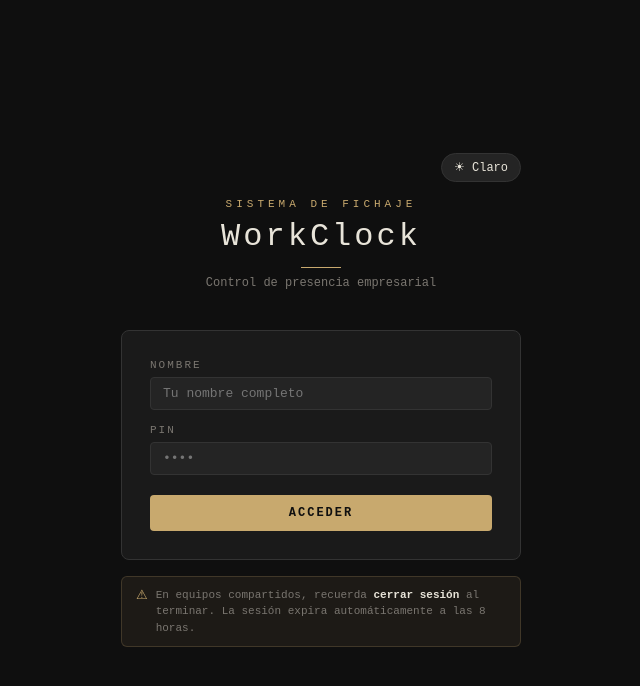
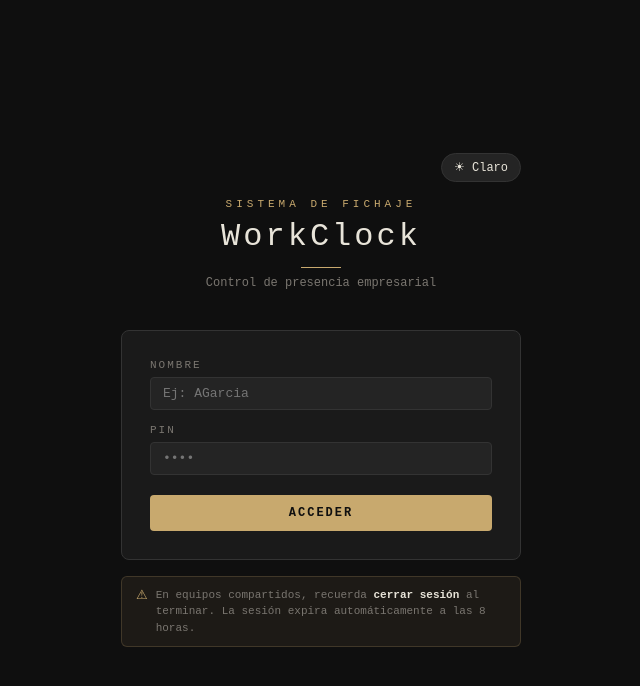
Before and after one commit to Andres150600/Apliacacion-fichaje, a React (Vite) app: page / in a window 1280 px wide. Shown: the top 686 px of the page, without its empty margins (319-959 px from the left). Built offline with nearby package versions, Linux system fonts and the light colour scheme; no server answers.

Commit message:
feat: placeholder login actualizado a username

```diff
--- a/src/components/Login.jsx
+++ b/src/components/Login.jsx
@@ -41,7 +41,7 @@ export default function Login({ onLogin, toast, dark, toggleDark }) {
         <div style={{ background: 'var(--surface)', border: '1px solid var(--border)', borderRadius: 8, padding: 28 }}>
           <div style={{ marginBottom: 14 }}>
             <label style={{ fontSize: 11, letterSpacing: 2, color: 'var(--muted)', textTransform: 'uppercase', display: 'block', marginBottom: 6 }}>Nombre</label>
-            <input type='text' value={nombre} onChange={e => setNombre(e.target.value)} onKeyDown={e => e.key === 'Enter' && acceder()} placeholder='Tu nombre completo' autoComplete='off' />
+            <input type='text' value={nombre} onChange={e => setNombre(e.target.value)} onKeyDown={e => e.key === 'Enter' && acceder()} placeholder='Ej: AGarcia' autoComplete='off' />
           </div>
           <div style={{ marginBottom: 20 }}>
             <label style={{ fontSize: 11, letterSpacing: 2, color: 'var(--muted)', textTransform: 'uppercase', display: 'block', marginBottom: 6 }}>PIN</label>
```
